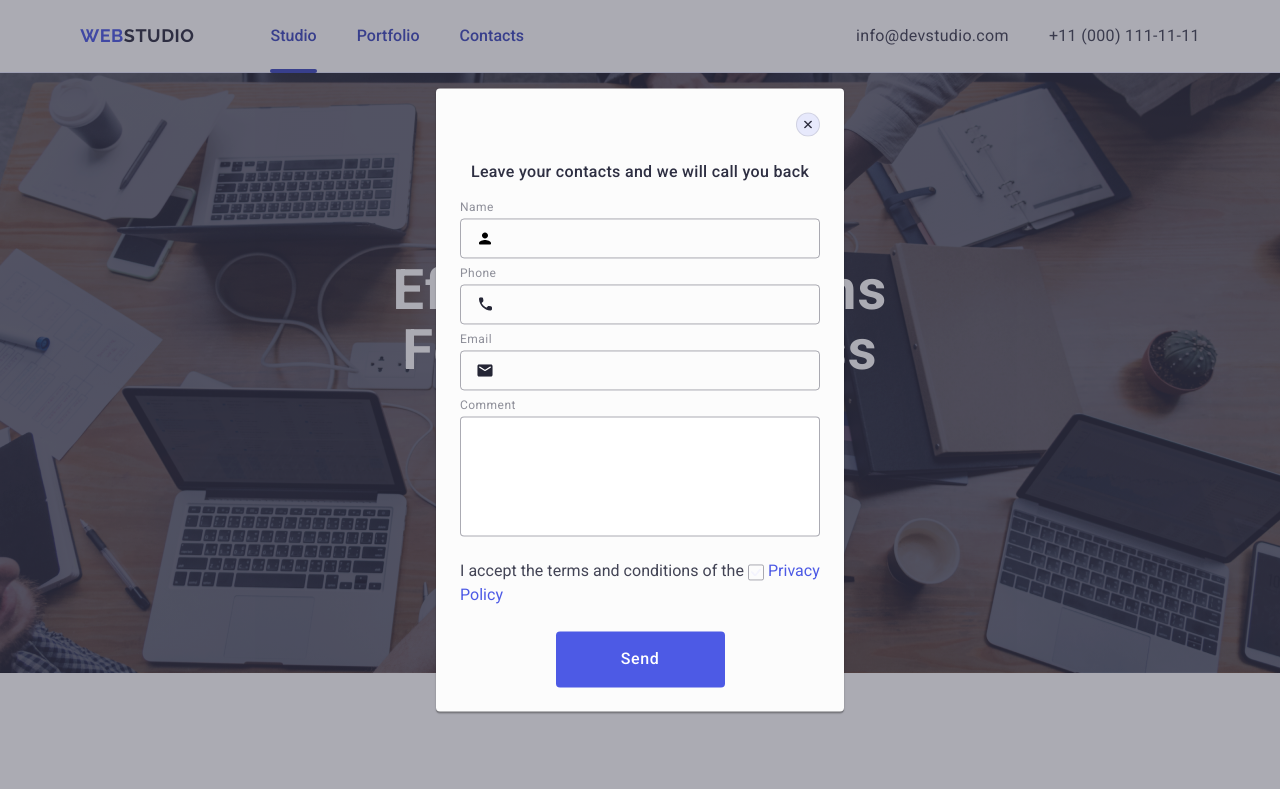
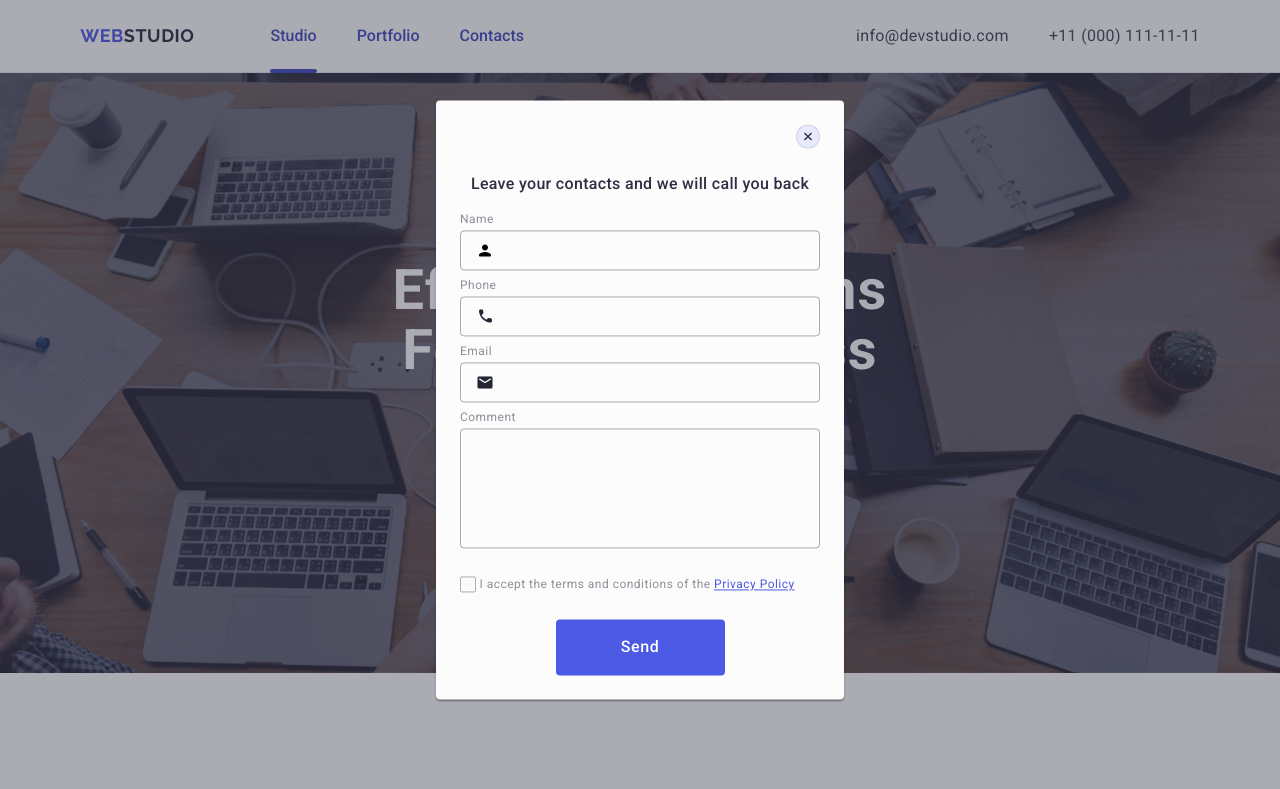
Before and after one commit to damiopaul/goit-markup-hw-05, a plain HTML site: page index.html in a window 1280 px wide. Shown: the top 789 px of the page. Drawn offline with nearby package versions, Linux system fonts and the light colour scheme.

Commit message:
input fix

```diff
--- a/css/styles.css
+++ b/css/styles.css
@@ -550,10 +550,12 @@ transition: background-color 250ms cubic-bezier(0.4, 0, 0.2, 1), border 250ms cu
     transition:  border-color 250ms cubic-bezier(0.4, 0, 0.2, 1);
 
 }
-.callback-form-input-wrapper:focus {
+.callback-form-field-input:focus {
     border-color: #4D5AE5;
 }
-.callback-form-input-wrapper:focus + .callback-form-field-input > .callback-form-field-icon {
+.callback-form-input-wrapper
++ .callback-form-field-input:focus
+>.callback-form-field-icon {
     fill: #4D5AE5;
     border-color: #4D5AE5;
 }
@@ -576,6 +578,7 @@ transition: background-color 250ms cubic-bezier(0.4, 0, 0.2, 1), border 250ms cu
     color: rgba(46, 47, 66, 0.4);
     padding: 8px 16px;
     outline: transparent;
+    background-color: transparent;
     resize: none;
     transition: border-color 250ms cubic-bezier(0.4, 0, 0.2, 1);
 }
@@ -587,8 +590,9 @@ transition: background-color 250ms cubic-bezier(0.4, 0, 0.2, 1), border 250ms cu
 }
 .privacy-policy {
     margin-bottom: 24px;
+    display: block;
 }
-.use-privacy-label {
+.user-privacy-label {
     font-size: 12px;
     line-height: 1.17;
     letter-spacing: 0.04em;
@@ -605,12 +609,16 @@ transition: background-color 250ms cubic-bezier(0.4, 0, 0.2, 1), border 250ms cu
     justify-content: center;
     fill: transparent;
 }
+.privacy-policy-icon {
+    transition: background-color 250ms cubic-bezier(0.4, 0, 0.2, 1);
+}
 .user-privacy-input:checked + .use-privacy-label > .user-privacy-span {
     background-color: #404bbf;
     border: none;
     fill: #F4F4FD;
 }
 .privacy-policy-link {
+    text-decoration: underline;
     color: #4d5ae5;
 }
 .form-submit-button {
--- a/index.html
+++ b/index.html
@@ -493,13 +493,14 @@
 
             </div>
             <div class="privacy-policy">
-              <input class="user-privacy-input visually-hidden" type="checkbox" id="user-privacy" value="true" name="user-privacy">
-              <label class="user-privacy-label" for="user-privacy">I accept the terms and conditions of the
+              <input class="user-privacy-input visually-hidden" type="checkbox" id="user-privacy" value="true" name="user-privacy" />
+              <label class="user-privacy-label" for="user-privacy">
                 <span class="user-privacy-span">
                   <svg class="privacy-policy-icon" width="10" height="8">
                     <use href="./images/icons.svg#icon-check"></use>
                   </svg>
                 </span>
+                I accept the terms and conditions of the
                 <a href="" class="privacy-policy-link">Privacy Policy</a>
               </label>
             </div>
```
Also changed, not shown: images/icons.svg.
